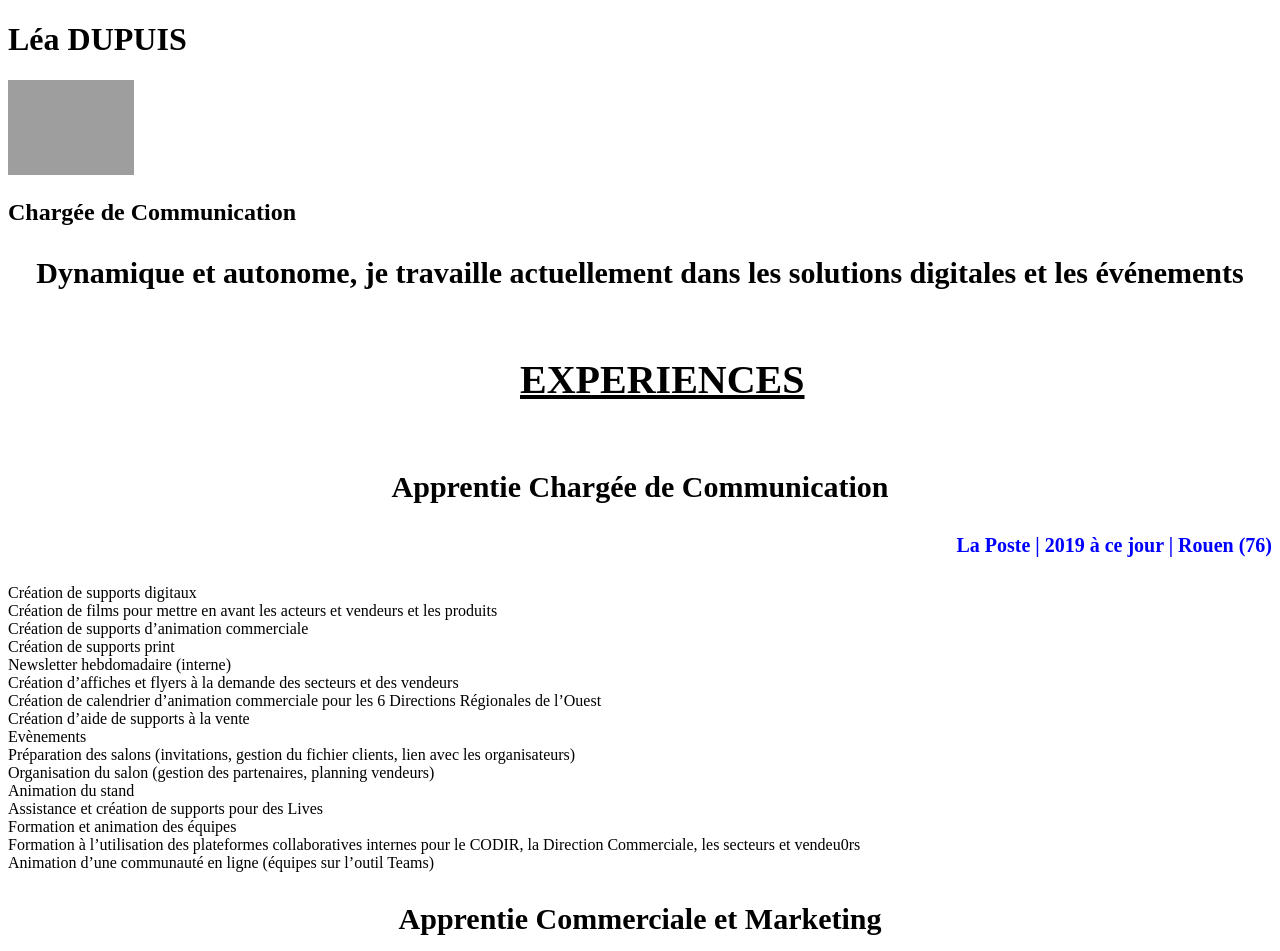
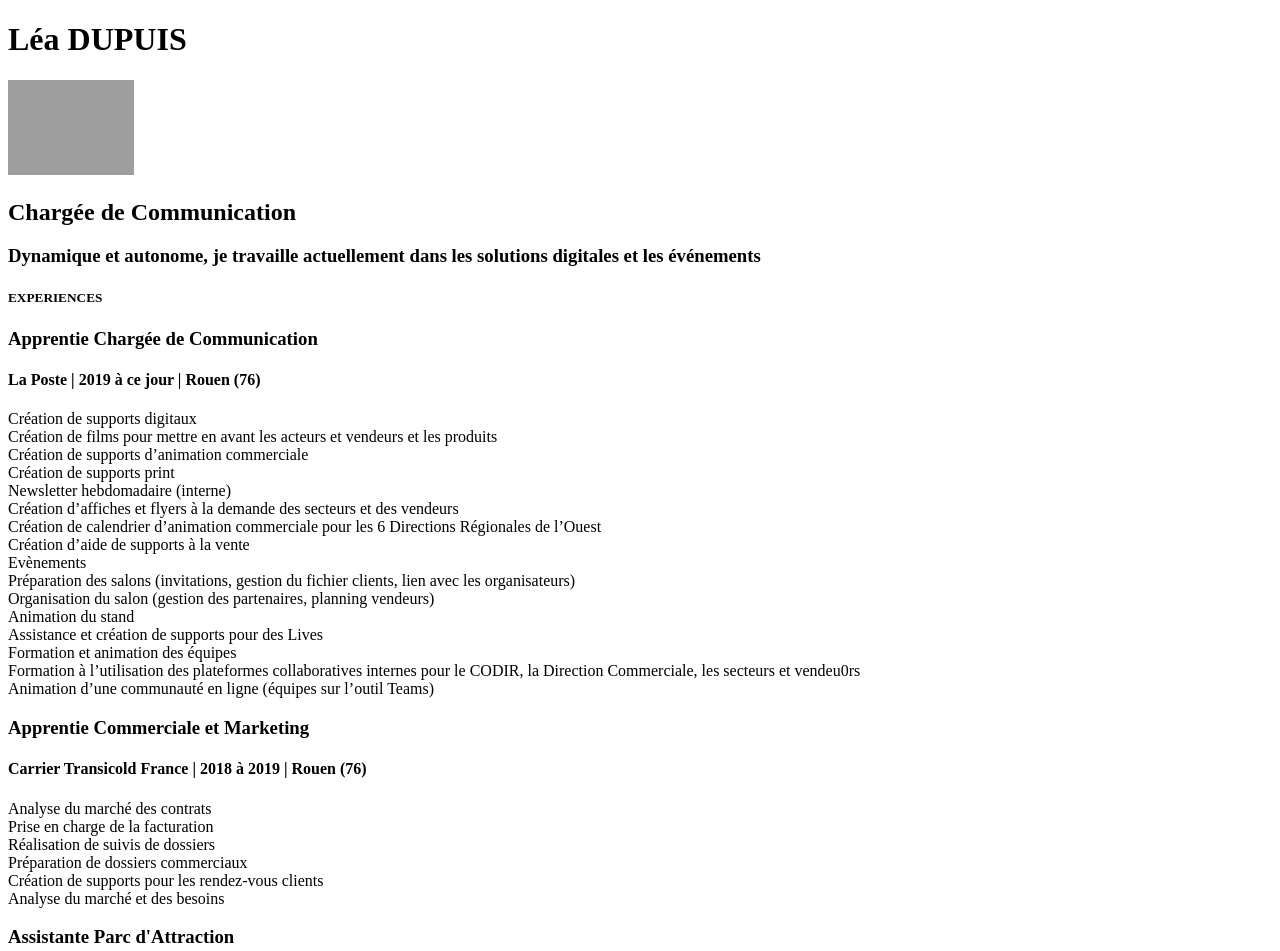
Before and after one commit to leadupuis/leadupuis.github.io, a plain HTML site: page index.html in a window 1280 px wide. Shown: the top 951 px of the page. Drawn offline with Linux system fonts and the light colour scheme; grey boxes are pictures that could not be loaded.

Commit message:
Add files via upload

```diff
--- a/style.css
+++ b/style.css
@@ -1,23 +1,3 @@
 .photo{
     width: 10%;
 }
-h5 {margin-left: auto;
-    margin-right: auto;
-    width: 6em
-}
-h5{font-size: 40px; /* Titres de 40 pixels */
-}
-h5{font-weight: bold
-}
-h3{font-weight: bold
-}
-.La Poste{display: flex;
-          justify-content: right
-}
-h4 {text-align: right;}
-h4 {font-size: 20px;}
-h4 {font-weight: bold;}
-h3 {text-align: center;}
-h3 {font-size: 30px;}
-h4 {color: blue;}
-h5 {text-decoration: underline;}
```
